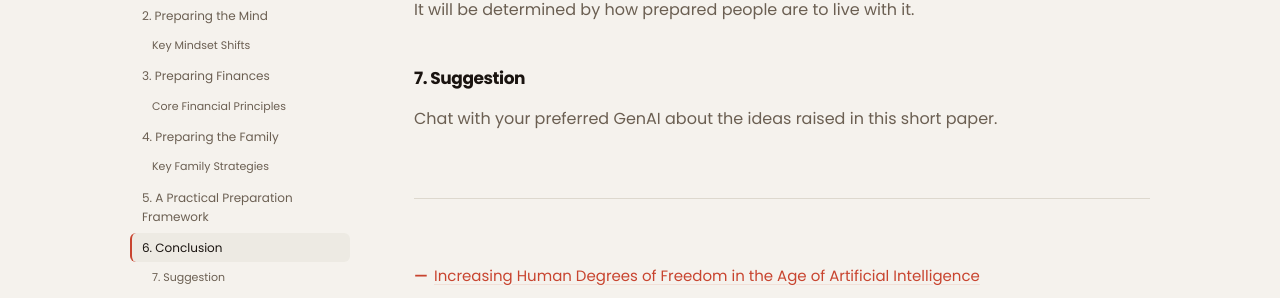
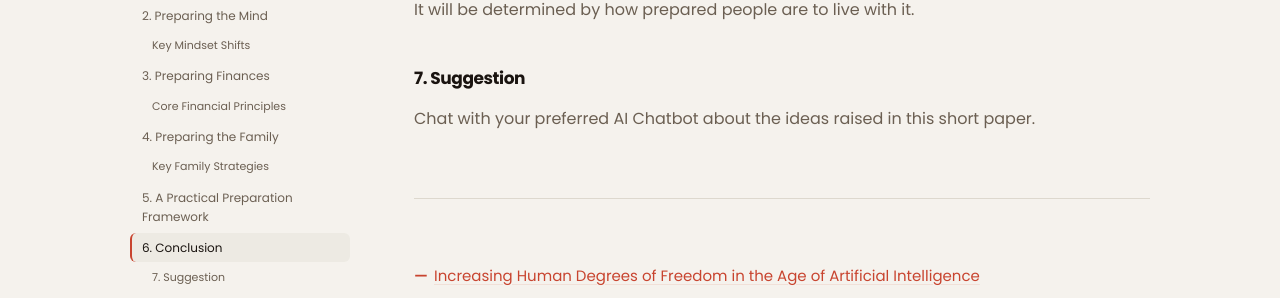
Before and after one commit to selfdriven-foundation/selfdriven-ai, a Jekyll site: the page built from docs/pages/research-constructive-prepare.md, in a window 1280 px wide and 900 px high, scrolled down 8418 px. Shown: the part 201-499 px from the top of the window. Built offline with Jekyll 4.4.1, drawn with Linux system fonts in a browser that asks for light colours.

Commit message:
Update research-constructive-prepare.md

```diff
--- a/docs/pages/research-constructive-prepare.md
+++ b/docs/pages/research-constructive-prepare.md
@@ -240,7 +240,7 @@ It will be determined by how prepared people are to live with it.
 
 ### 7. Suggestion
 
-Chat with your preferred GenAI about the ideas raised in this short paper.
+Chat with your preferred AI Chatbot about the ideas raised in this short paper.
 
 ---
 
```
